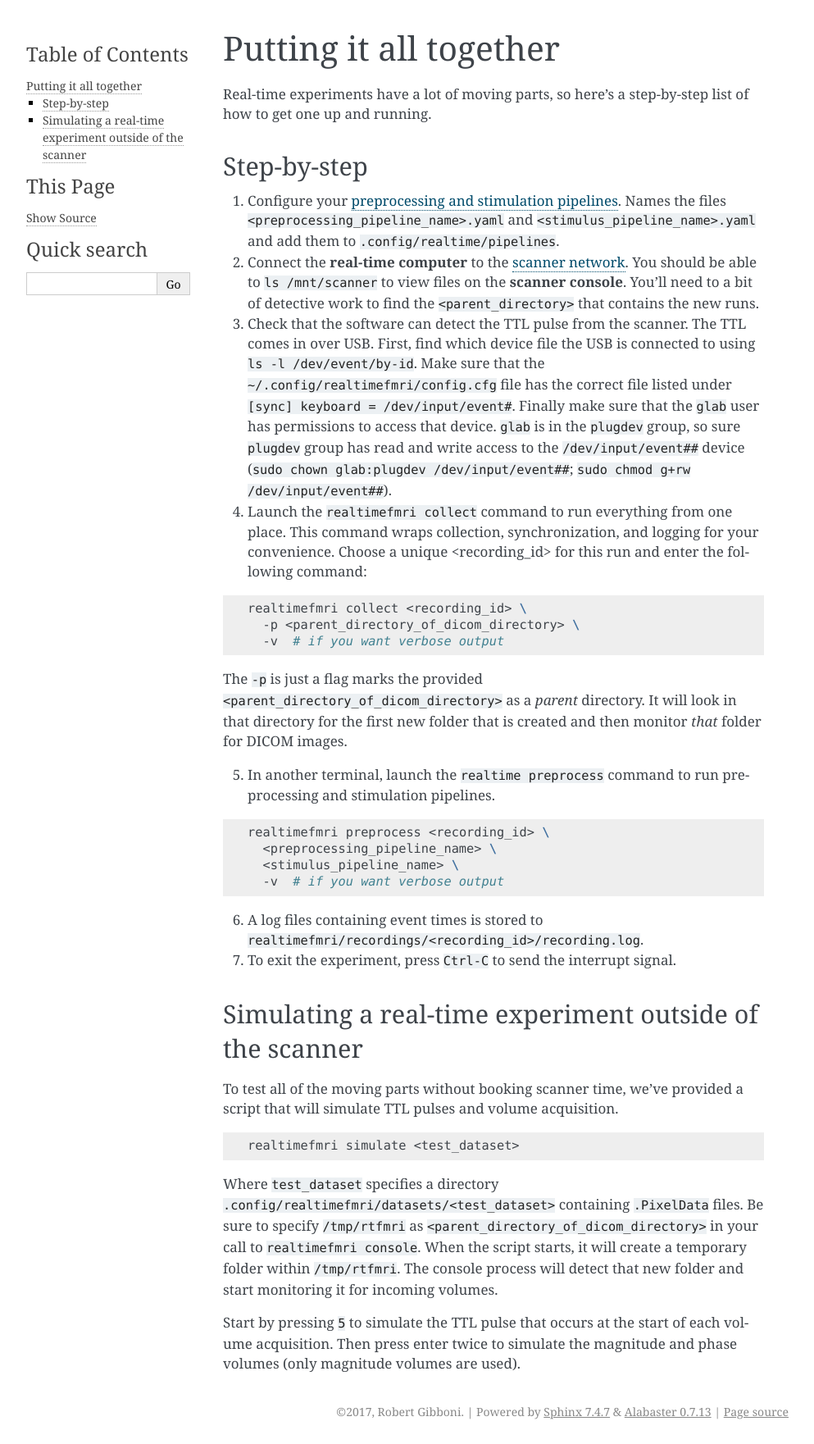
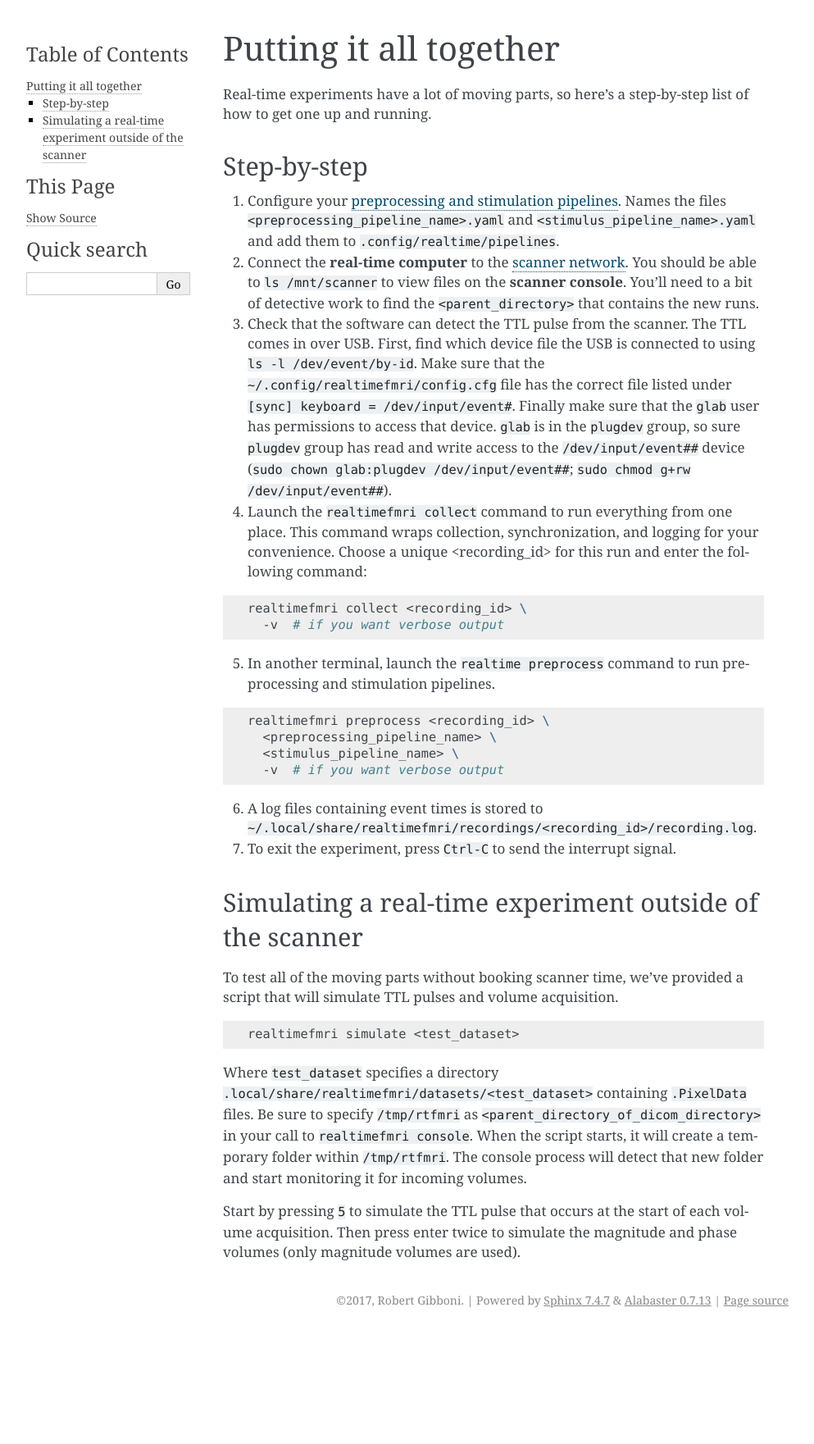
Before and after one commit to gallantlab/realtimefmri, a Sphinx documentation site: the page built from docs/source/together.rst, in a window 1280 px wide. Shown: the whole page at 82% size, without its empty margins (148-1141 px from the left). Built offline with Sphinx 7.4.7, drawn with Linux system fonts in a browser that asks for light colours; after the commit the page ends 1625 px from its top, so only the background shows below that.

Commit message:
docs edits

```diff
--- a/docs/source/together.rst
+++ b/docs/source/together.rst
@@ -18,11 +18,8 @@ Step-by-step
 .. code-block:: bash
 
   realtimefmri collect <recording_id> \
-    -p <parent_directory_of_dicom_directory> \
     -v  # if you want verbose output
 
-
-The ``-p`` is just a flag marks the provided ``<parent_directory_of_dicom_directory>`` as a *parent* directory. It will look in that directory for the first new folder that is created and then monitor *that* folder for DICOM images.
 
 5. In another terminal, launch the ``realtime preprocess`` command to run preprocessing and stimulation pipelines.
 
@@ -35,7 +32,7 @@ The ``-p`` is just a flag marks the provided ``<parent_directory_of_dicom_direct
     -v  # if you want verbose output
 
 
-6. A log files containing event times is stored to ``realtimefmri/recordings/<recording_id>/recording.log``.
+6. A log files containing event times is stored to ``~/.local/share/realtimefmri/recordings/<recording_id>/recording.log``.
 
 7. To exit the experiment, press ``Ctrl-C`` to send the interrupt signal.
 
@@ -50,6 +47,6 @@ To test all of the moving parts without booking scanner time, we've provided a s
 
     realtimefmri simulate <test_dataset>
 
-Where ``test_dataset`` specifies a directory ``.config/realtimefmri/datasets/<test_dataset>`` containing ``.PixelData`` files. Be sure to specify ``/tmp/rtfmri`` as  ``<parent_directory_of_dicom_directory>`` in your call to ``realtimefmri console``. When the script starts, it will create a temporary folder within ``/tmp/rtfmri``. The console process will detect that new folder and start monitoring it for incoming volumes.
+Where ``test_dataset`` specifies a directory ``.local/share/realtimefmri/datasets/<test_dataset>`` containing ``.PixelData`` files. Be sure to specify ``/tmp/rtfmri`` as  ``<parent_directory_of_dicom_directory>`` in your call to ``realtimefmri console``. When the script starts, it will create a temporary folder within ``/tmp/rtfmri``. The console process will detect that new folder and start monitoring it for incoming volumes.
 
 Start by pressing ``5`` to simulate the TTL pulse that occurs at the start of each volume acquisition. Then press enter twice to simulate the magnitude and phase volumes (only magnitude volumes are used).
```
Also changed, not shown: README.md (+12 -29 lines).
